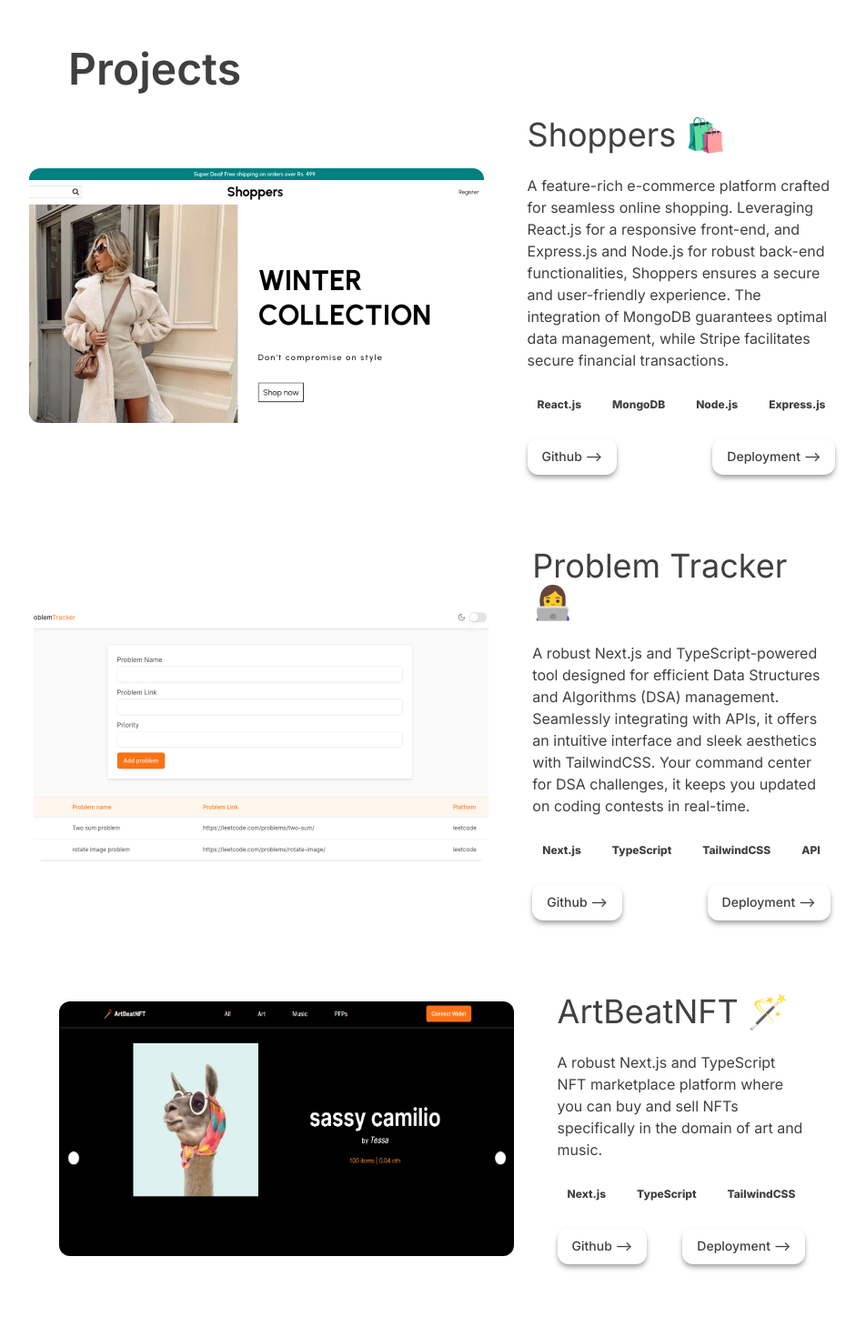
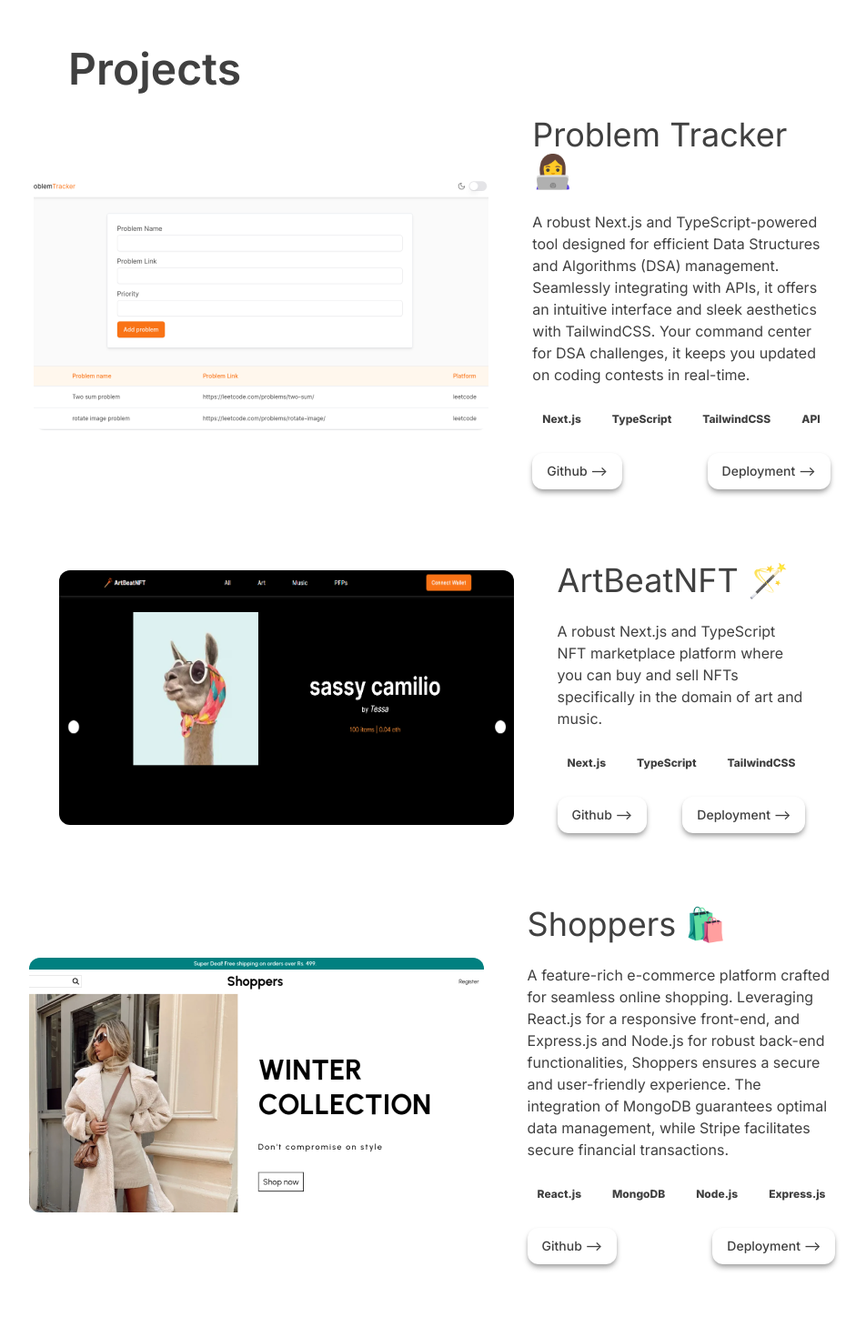
Before and after one commit to shristigupta12/Portfolio, a Next.js app: page / in a window 1280 px wide. Shown: the part 1380-2850 px from the top of the page at 91% size, without its empty margins (165-1117 px from the left). Built offline with nearby package versions, Linux system fonts and the light colour scheme.

Commit message:
project placements

```diff
--- a/public/data/projects-data.js
+++ b/public/data/projects-data.js
@@ -1,13 +1,5 @@
 
 const ProjectsData = [
-    {
-        img:"/utils/Shoppers.png",
-        name:"Shoppers 🛍️",
-        desc:"A feature-rich e-commerce platform crafted for seamless online shopping. Leveraging React.js for a responsive front-end, and Express.js and Node.js for robust back-end functionalities, Shoppers ensures a secure and user-friendly experience. The integration of MongoDB guarantees optimal data management, while Stripe facilitates secure financial transactions.",
-        techStack:["React.js", "MongoDB", "Node.js", "Express.js"],
-        githubLink:"https://github.com/shristigupta12/shoppers",
-        link:"https://shoppers-initial.vercel.app/"
-    },
     {
         img:"/utils/ProblemTracker.png",
         name:"Problem Tracker 👩‍💻",
@@ -23,6 +15,14 @@ const ProjectsData = [
         techStack:["Next.js", "TypeScript", "TailwindCSS"],
         githubLink:"https://github.com/shristigupta12/ArtBeatNFT",
         link:"https://art-beat-nft.vercel.app/"
+    },
+    {
+        img:"/utils/Shoppers.png",
+        name:"Shoppers 🛍️",
+        desc:"A feature-rich e-commerce platform crafted for seamless online shopping. Leveraging React.js for a responsive front-end, and Express.js and Node.js for robust back-end functionalities, Shoppers ensures a secure and user-friendly experience. The integration of MongoDB guarantees optimal data management, while Stripe facilitates secure financial transactions.",
+        techStack:["React.js", "MongoDB", "Node.js", "Express.js"],
+        githubLink:"https://github.com/shristigupta12/shoppers",
+        link:"https://shoppers-initial.vercel.app/"
     }
     // {
     //     img:"/utils/PrepMeUp.png",
```
